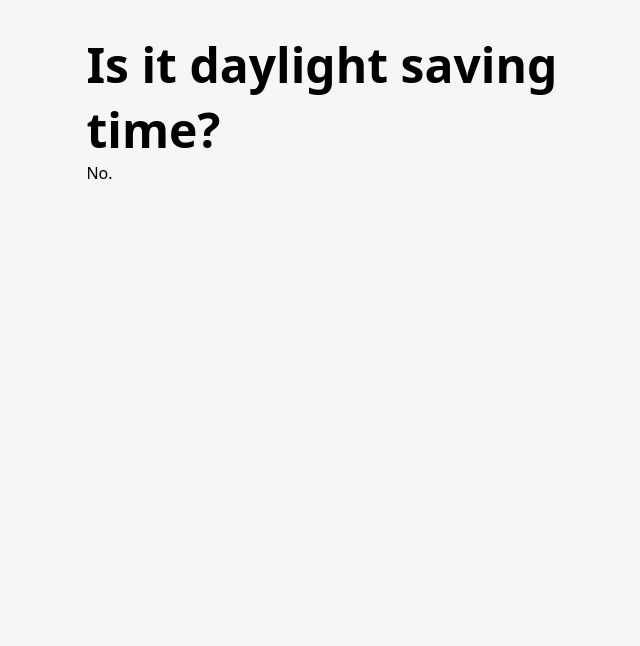
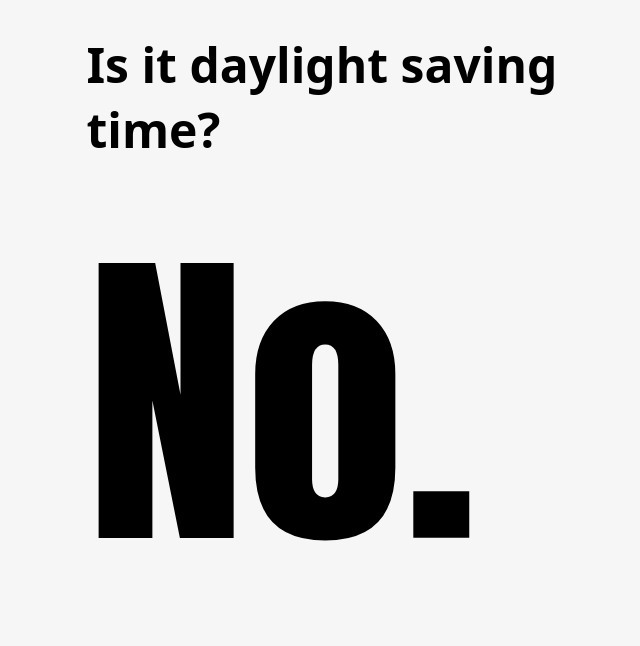
Before and after one commit to EHLOVader/isitdaylightsaving, an Astro site: page / in a window 1280 px wide. Shown: the whole page, without its empty margins (279-919 px from the left). Built offline with nearby package versions, Linux system fonts and the light colour scheme; Astro itself is replaced by a stand-in of ours.

Commit message:
:lipstick: Style the large answer message

```diff
--- a/src/pages/index.astro
+++ b/src/pages/index.astro
@@ -43,5 +43,9 @@ import Layout from '../layouts/Layout.astro';
 		font-weight: 800;
 		margin: 0;
 	}
-
+	.huge-text {
+		font-family: Impact, sans-serif;
+		font-size: 20rem;
+		font-weight: 800;
+	}
 </style>
```
